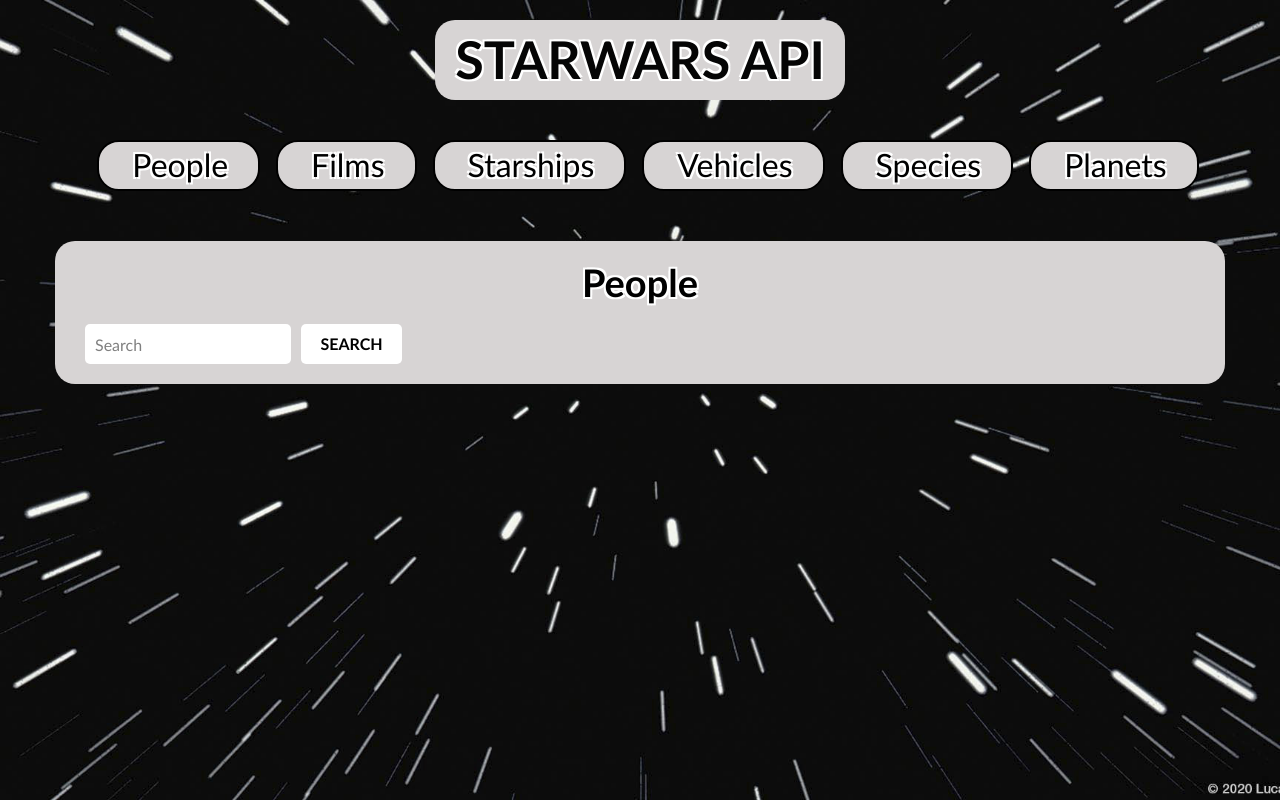
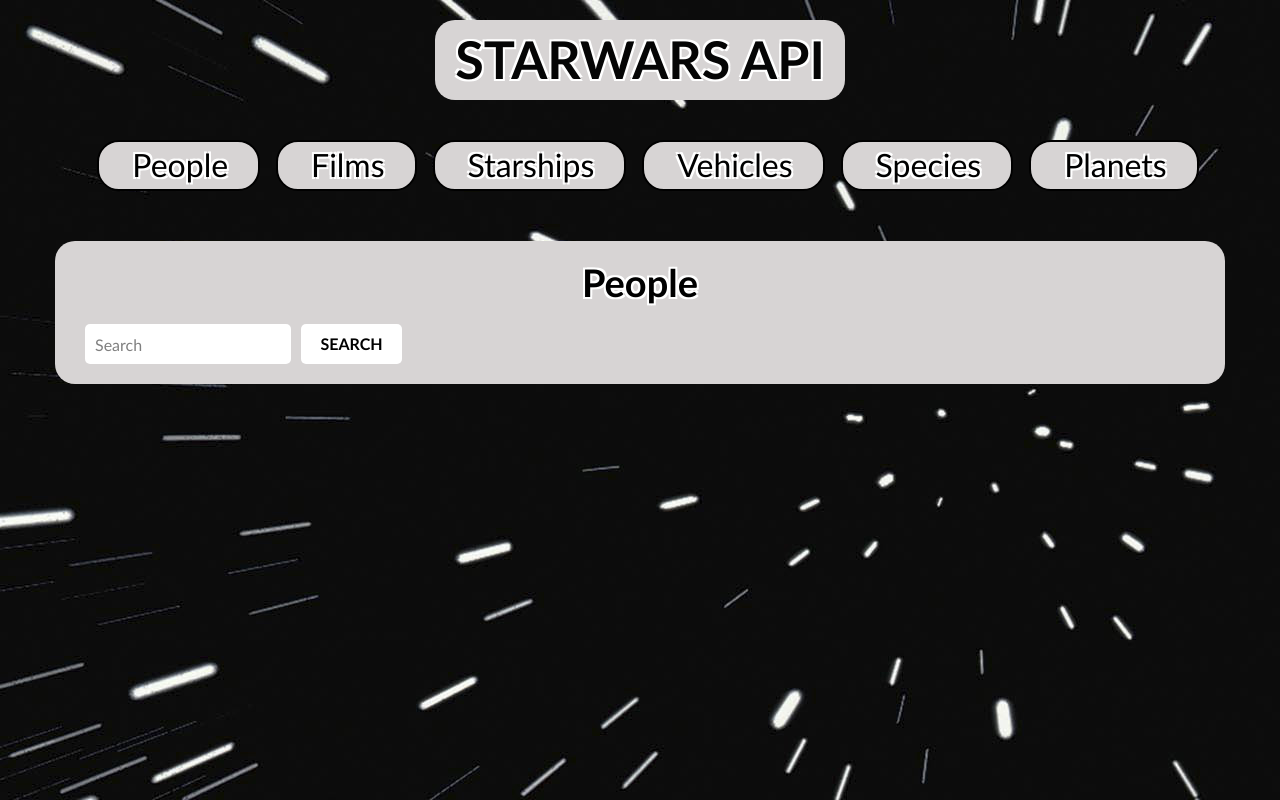
Before and after one commit to HooliganGS/SWAPI, a plain HTML site: page index.html in a window 1280 px wide. Drawn offline with Linux system fonts and the light colour scheme; no server answers.

Commit message:
fixed styles

```diff
--- a/css/style.css
+++ b/css/style.css
@@ -37,12 +37,11 @@ body {
     font-family: "Gill Sans", sans-serif;
     font-weight: 400;
     color: #000;
+    background-image: url(../images/star-wars-backgrounds.jpg);
 }
 
 .nav__list {
     padding-top: 30px;
-    height: 100%;
-    transition: transform .5s;
     display: flex;
     justify-content: center;
     align-items: center;
@@ -184,10 +183,6 @@ body {
     box-shadow: 0 0 10px rgb(7 7 7);
 }
 
-.search__input:focus::placeholder {
-    color: transparent;
-}
-
 .search__btn {
     flex: 0 1 calc(10% - 10px);
     display: flex;
@@ -293,10 +288,6 @@ body {
 .pagination__link:hover {
     color: rgb(1 1 1);
     box-shadow: 0 0 5px rgb(0 0 0);
-}
-
-.pagination__link:active {
-    transform: scale(0.9);
 }
 
 ::-webkit-scrollbar {
--- a/index.html
+++ b/index.html
@@ -4,7 +4,8 @@
 <head>
     <title>SWAPI</title>
     <meta charset="UTF-8">
-    <meta name="viewport" content="width=device-width, initial-scale=1.0, maximum-scale=1.0, user-scalable=0" />
+    <meta name="viewport" content="width=device-width, initial-scale=1.0" />
+    <meta http-equiv="X-UA-Compatible" content="IE=edge">
     <link rel="stylesheet" href="css/reset.css">
     <link rel="stylesheet" href="css/style.css">
 </head>
--- a/index.js
+++ b/index.js
@@ -144,16 +144,7 @@ function clearPagination() {
       clearPaginationList.remove();
   }
 }
-function setImageBackgroundUrl() {
-  const ibg = document.querySelectorAll(".ibg");
-  for (let i = 0; i < ibg.length; i++) {
-      const img = ibg[i].querySelector('.img-ibg');
 
-      if (img) {
-          ibg[i].style.backgroundImage = `url(${img.src})`;
-      };
-  };
-}
 
 function createPaginationLink(href, serialNumber) {
   const link = document.createElement('a');
@@ -183,4 +174,3 @@ function addSearchFormListener() {
 renderData(false, 'https://swapi.dev/api/people/?page=1');
 addNavLinksListeners();
 addSearchFormListener();
-setImageBackgroundUrl();
```
